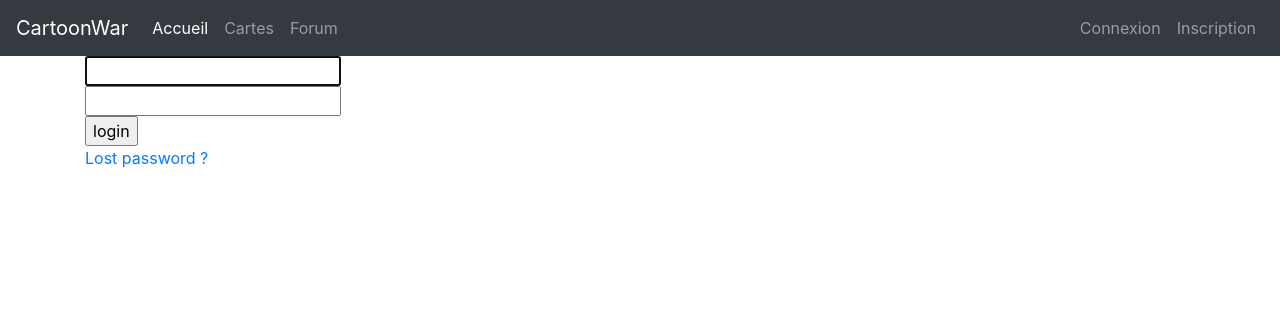
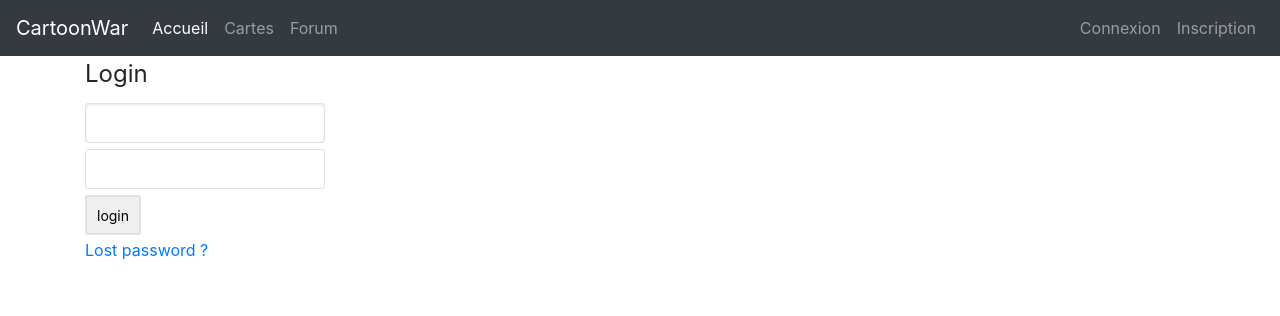
Before and after one commit to clavos/cartoonWar, a Django app: page /accounts/login/ in a window 1280 px wide. Shown: the top 316 px of the page. Run offline with Django 3.2, Linux system fonts and the light colour scheme; some libraries are stand-ins or nearby versions.

Commit message:
Adding style to Login

```diff
--- a/card/templates/base_generic.html
+++ b/card/templates/base_generic.html
@@ -9,11 +9,12 @@
         {% load static %}
         <!--Favicon-->
         <link rel="shortcut icon" href="media/images/favicon.ico" title="Favicon"/>
-
         <!-- Bootstrap CSS -->
         <link rel="stylesheet" href="https://stackpath.bootstrapcdn.com/bootstrap/4.1.3/css/bootstrap.min.css"
               integrity="sha384-MCw98/SFnGE8fJT3GXwEOngsV7Zt27NXFoaoApmYm81iuXoPkFOJwJ8ERdknLPMO"
               crossorigin="anonymous">
+
+        <link rel="stylesheet" href="media/css/style.css">
     </head>
     <body>
         <header>
@@ -115,5 +116,6 @@
     <script src="https://stackpath.bootstrapcdn.com/bootstrap/4.1.3/js/bootstrap.min.js"
             integrity="sha384-ChfqqxuZUCnJSK3+MXmPNIyE6ZbWh2IMqE241rYiqJxyMiZ6OW/JmZQ5stwEULTy"
             crossorigin="anonymous"></script>
+
     </body>
 </html>
--- a/card/templates/registration/login.html
+++ b/card/templates/registration/login.html
@@ -1,6 +1,7 @@
 {% extends "base_generic.html" %}
 
 {% block content %}
+        <div class="login_container">
             {% if form.errors %}
                 <p>Your username and password didn't match. Please try again</p>
             {% endif %}
@@ -15,6 +16,8 @@
             {% if user.is_authenticated %}
                 <p>Your are already authenticated</p>
             {% else %}
+                <fieldset>
+                    <legend>Login</legend>
                     <form method="post" action="{% url 'login' %}" class="form">
                         {% csrf_token %}
                         <div>
@@ -30,9 +33,12 @@
                             <input type="hidden" name="next" value="{{next}}">
                         </div>
                     </form>
+                </fieldset>
+
 
 
                 {# Assumes you setup the password_reset view in your URLconf #}
                 <p><a href="{% url 'password_reset' %}">Lost password ?</a></p>
             {% endif %}
+        </div>
 {% endblock %}
--- a/cartoonWar/media/css/style.css
+++ b/cartoonWar/media/css/style.css
@@ -2327,4 +2327,9 @@ blockquote {
         height: 432px !important;
     }
 
-}
+    /*-----------------Login-----------------*/
+
+    .login_container {
+        margin: 5px;
+    }
+}
```
Lines whose indentation alone changed are shown as unchanged.
